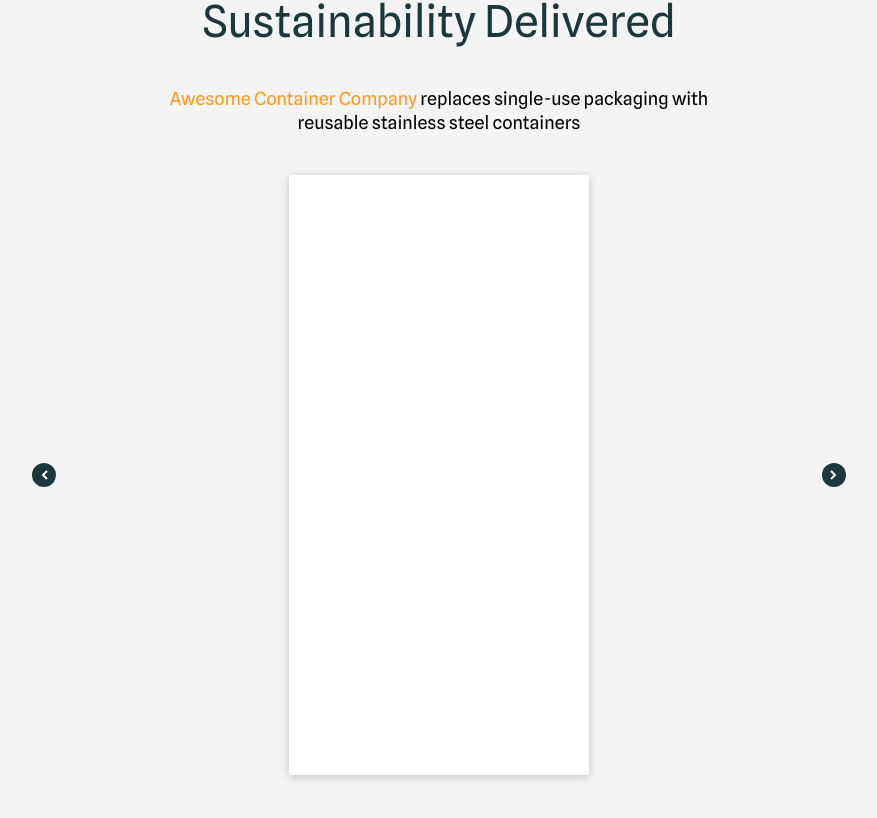
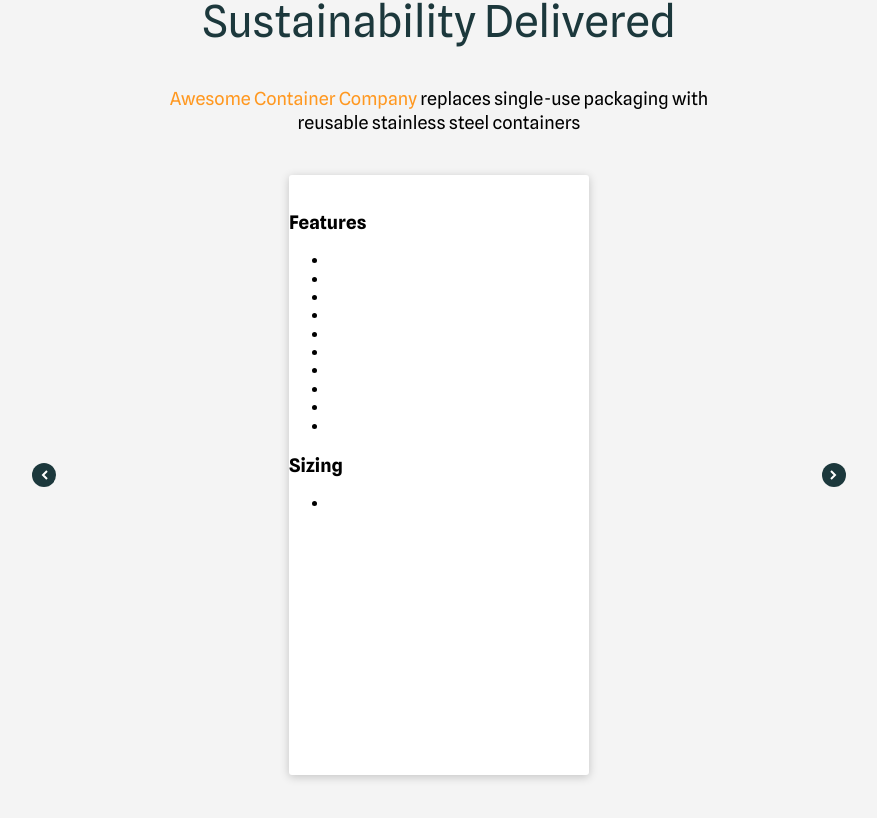
Before and after one commit to WilhelminaTetteh/awesome-container-company, a React (Create React App) app: page / in a window 1280 px wide. Shown: the part 2344-3162 px from the top of the page, without its empty margins (201-1078 px from the left). Built offline with nearby package versions, Linux system fonts and the light colour scheme.

Commit message:
feat(solution): add carousel text variable

```diff
--- a/src/components/Solution.js
+++ b/src/components/Solution.js
@@ -1,4 +1,65 @@
 import React from "react";
+
+const cardList = {
+  "features": [
+  [
+    "Removable/adjustable divider",
+    "Leak-resistant lid keeps food fresh",
+    "Rectangle shapes stack to save storage space",
+    "Easy to sanitize and dishwasher safe",
+    "Containers and lids are freezer safe",
+    "Containers are oven safe up to 300 degrees",
+    "Lighter and sturdier than glass",
+    "Etched tare weights for easy bulk shopping",
+    "304 (18/8) stainless steel, LDPE #4 plastic lid, PP #5 plastic divider",
+    "Free of BPA, BPS, phthalates and lead",
+  ],
+  [
+    "Leak-resistant lid keeps food fresh",
+    "Easy to sanitize and dishwasher safe",
+    "Containers and lids are freezer safe",
+    "Containers are oven safe up to 300 degrees",
+    "Three containers nest to save storage space",
+    "Lighter and sturdier than glass",
+    "Etched tare weights for easy bulk shopping",
+    "304 (18/8) stainless steel, LDPE #4 plastic",
+    "Free of BPA, BPS, phthalates and lead",
+  ],
+  [
+    "Removable 2-section + 4-section divider",
+    "Leak-resistant lid keeps food fresh",
+    "Easy to sanitize and dishwasher safe",
+    "Containers and lids are freezer safe",
+    "Containers are oven safe up to 300 degrees",
+    "Lighter and sturdier than glass",
+    "Etched tare weights for easy bulk shopping",
+    "304 (18/8) stainless steel, LDPE #4 plastic lid, PP#5 divider",
+    "Free of BPA, BPS, phthalates and lead",
+  ]
+],
+  "sizing": [
+    [
+      "25oz container size with lid on: 7.75” x 1.75” x 5” Lids: 7.75” x 5”"
+    ],
+    [
+      "16oz, container size with lid on: 4-5/8” x 2.25”. Lid is 4.75” diameter",
+      "9oz, container size with lid on: 4” x 2”. Lid is 4” diameter",
+      "5oz, container size with lid on: 3.5” x 1.5”. Lid is 3.5” diameter",
+    ],
+    [
+      "100oz (3 liters, 12.5 cups), 9.5” x 3.25”",
+    ],
+  ]
+}
+
+
+
+
+
+
+
+
+
 
 const Solution = () => {
   return (
@@ -8,7 +69,19 @@ const Solution = () => {
       <div className="solution__carousel">
         <button className="solution__button" />
         <div className="solution__card">
-
+          <img src="#" className="solution__card-image" alt="" />
+          <div className="solution__card-text">
+            <h3 className="solution__card-header">Features</h3>
+            <ul className="solution__card-list">
+              {cardList.features[0].map((card) => {
+                return <li className="solution__card-item"></li>
+              })}
+            </ul>
+            <h3 className="solution__card-header">Sizing</h3>
+            <ul className="solution__card-list">
+              <li className="solution__card-item"></li>
+            </ul>
+          </div>
         </div>
         <button className="solution__button solution__button_isRight" />
       </div>
```
